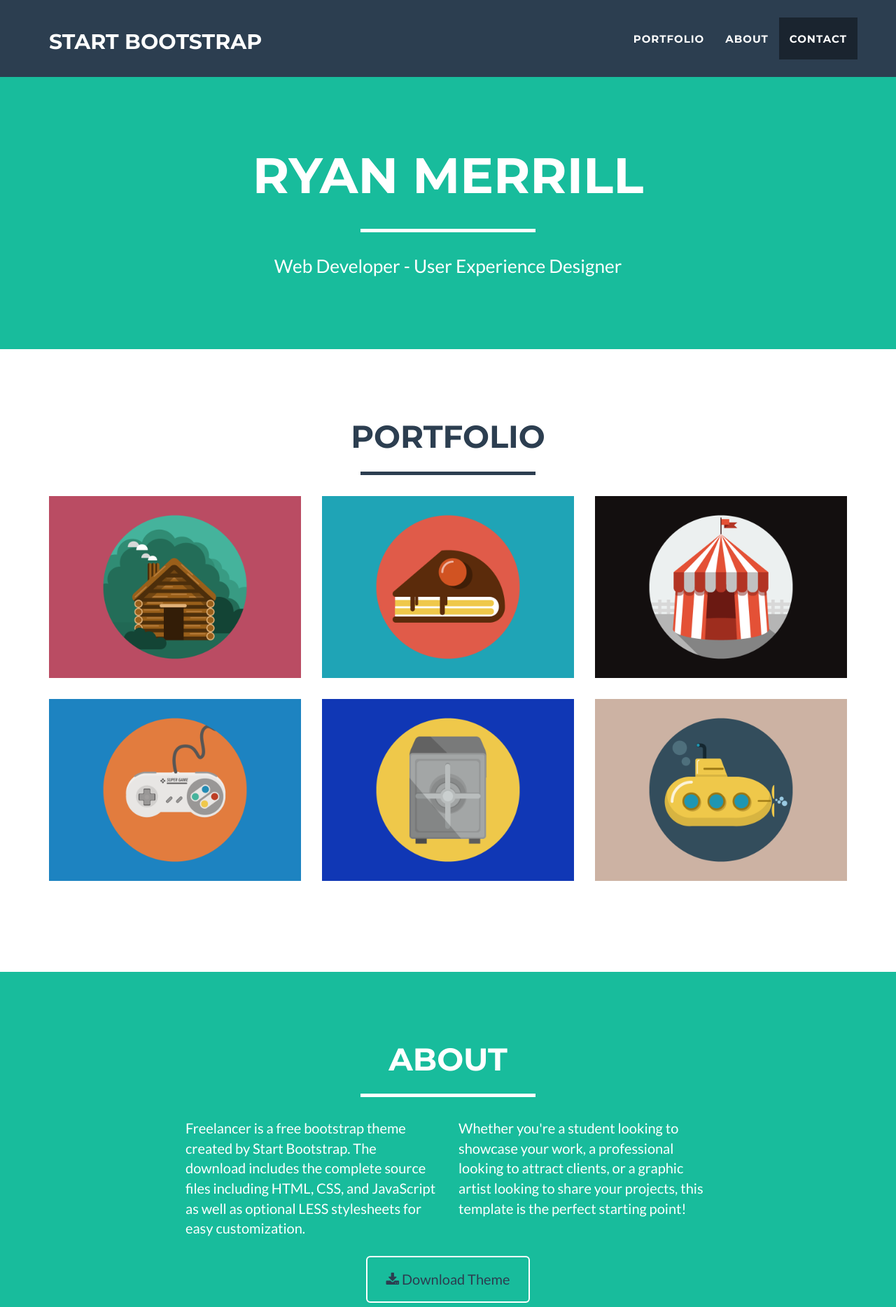
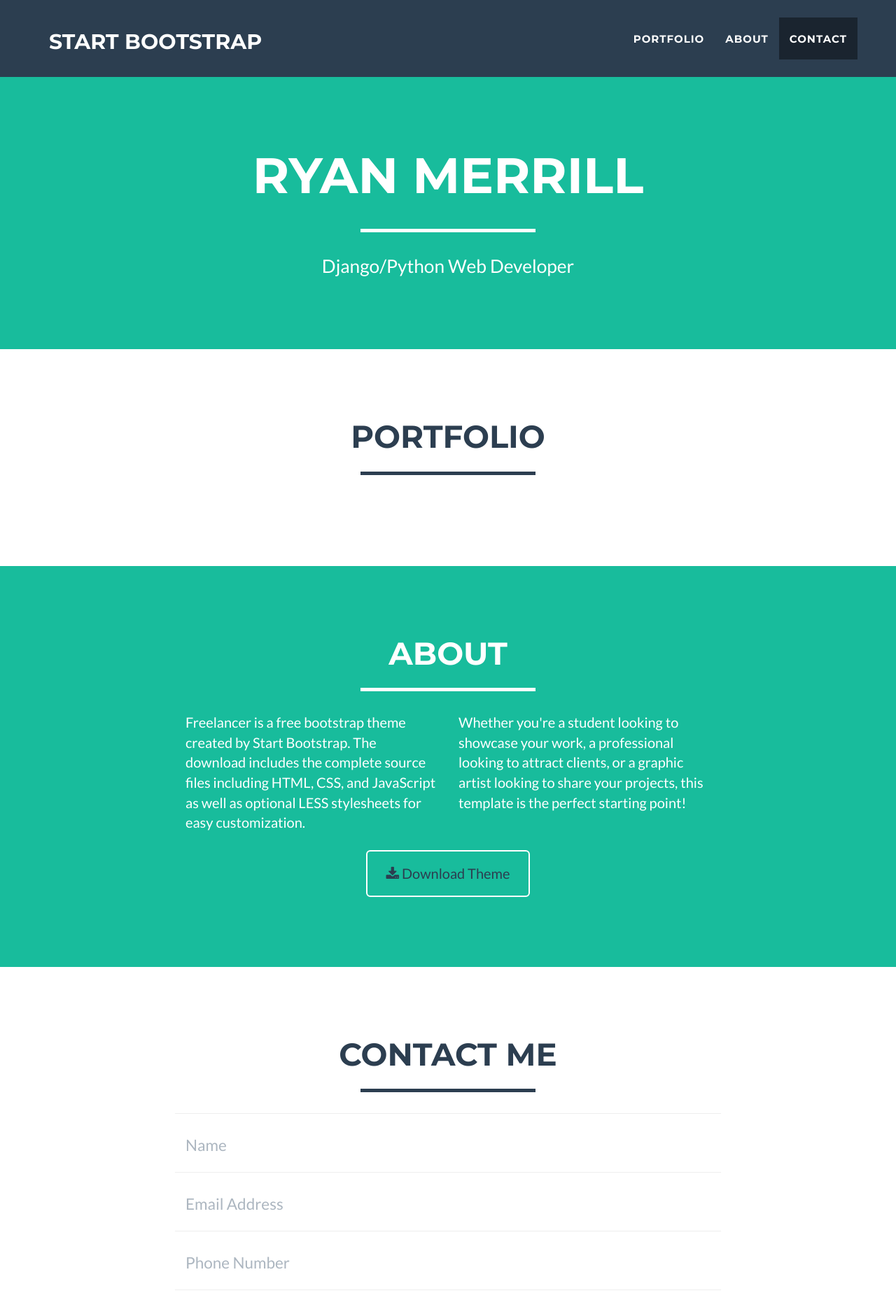
Before and after one commit to azuretower/landing_page, a Django app: page / in a window 1280 px wide. Shown: the top 1868 px of the page at 70% size. Run offline with Django 3.2, Linux system fonts and the light colour scheme; some libraries are stand-ins or nearby versions.

Commit message:
first working version

```diff
--- a/main/templates/index.html
+++ b/main/templates/index.html
@@ -80,7 +80,7 @@
                     <div class="intro-text">
                         <span class="name">Ryan Merrill</span>
                         <hr class="star-light">
-                        <span class="skills">Web Developer - User Experience Designer</span>
+                        <span class="skills">Django/Python Web Developer</span>
                     </div>
                 </div>
             </div>
@@ -91,12 +91,12 @@
     <section id="portfolio">
         <div class="container">
             <div class="row">
-                <div class="col-lg-12 text-center">
+                <div class="col-lg-12 text-center text-intro">
                     <h2>Portfolio</h2>
                     <hr class="star-primary">
                 </div>
             </div>
-            <div class="row">
+            <!--<div class="row">
                 <div class="col-sm-4 portfolio-item">
                     <a href="#portfolioModal1" class="portfolio-link" data-toggle="modal">
                         <div class="caption">
@@ -157,7 +157,7 @@
                         <img src="{% static 'img/portfolio/submarine.png' %}" class="img-responsive" alt="">
                     </a>
                 </div>
-            </div>
+            </div>-->
         </div>
     </section>
 
```
Also changed, not shown: project/settings.py (+8 -0 lines).
